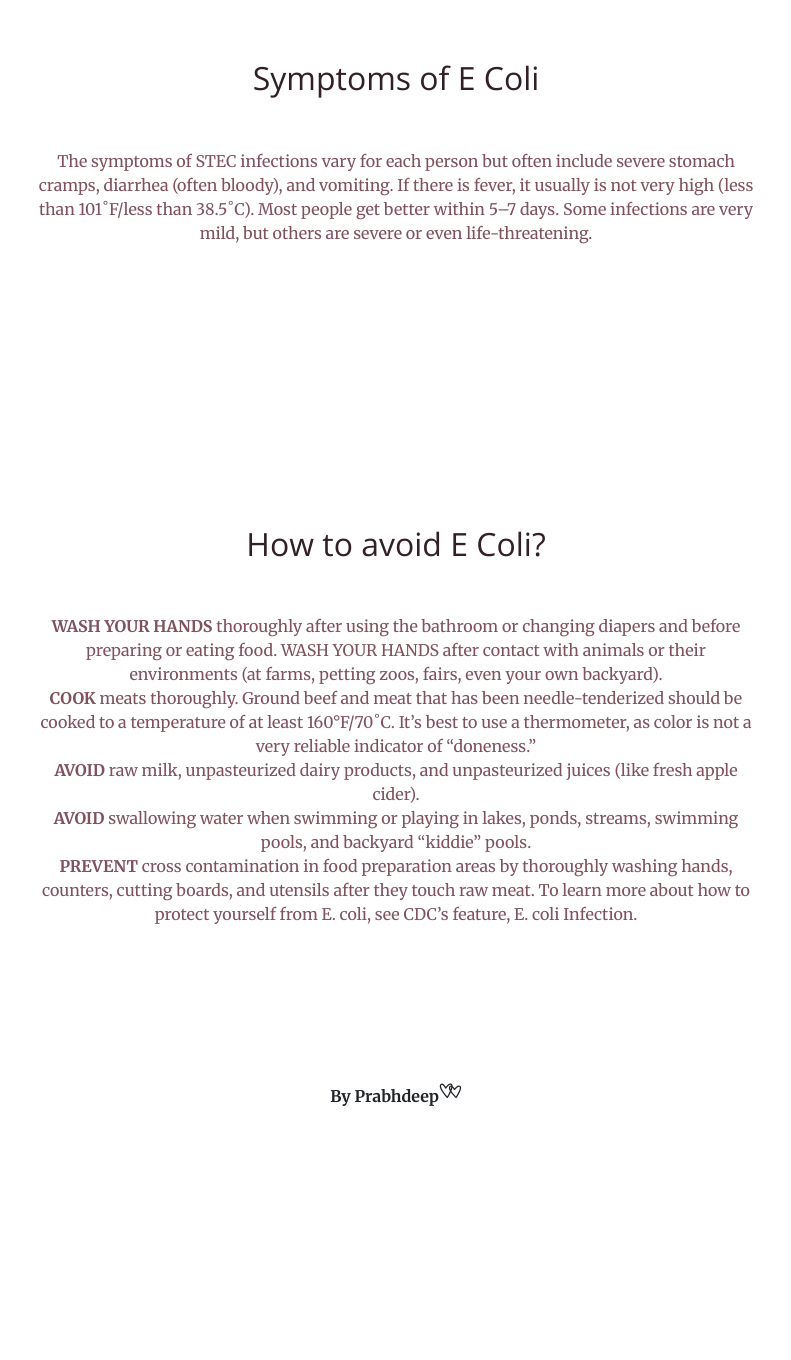
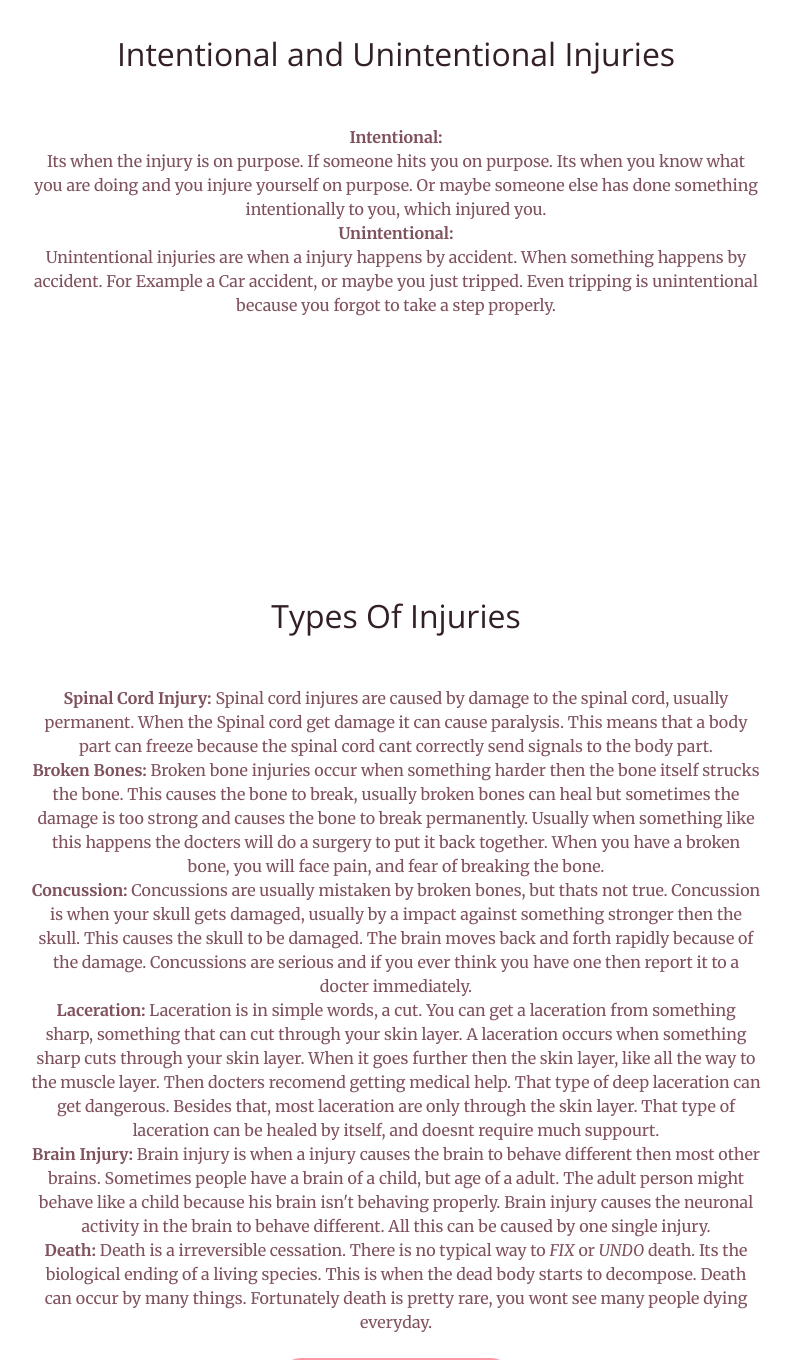
Before and after one commit to AospRemixer/health-project-website, a plain HTML site: page pages/ecoli/index.html in a window 1280 px wide. Shown: the part 1440-2800 px from the top of the page, without its empty margins (244-1035 px from the left). Before the commit the page ends 2551 px from the top, so only its background shows below. Drawn offline with nearby package versions, Linux system fonts and the light colour scheme.

Commit message:
Finish Types Of Injuries

```diff
--- a/pages/ecoli/index.html
+++ b/pages/ecoli/index.html
@@ -3,9 +3,9 @@
   <head>
     <meta charset="utf-8">
     <meta name="viewport" content="width=device-width, initial-scale=1, shrink-to-fit=no">
-    <meta property="og:image" content="assets/img/main-photo.jpg">
+    <meta property="og:image" content="assets/img/mainphoto.jpg">
     <link rel="icon" type="image/png" href="https://i.pinimg.com/originals/15/e3/9f/15e39f76b938cf01cd1d214fb970f633.png"/>
-    <title>Ecoli</title>
+    <title>Types Of Injuries</title>
 
     <!-- Bootstrap core CSS -->
     <link href="vendor/bootstrap/css/bootstrap.min.css" rel="stylesheet">
@@ -32,7 +32,7 @@
     <!-- Navigation -->
     <nav class="navbar navbar-expand-lg navbar-light fixed-top" id="mainNav">
       <div class="container">
-        <a class="navbar-brand js-scroll-trigger" href="#page-top">Health<span class="hearts">*</span></a>
+        <a class="navbar-brand js-scroll-trigger" href="https://prabhdeep-health.netlify.app/redirect.html">Health<span class="hearts">*</span></a>
         <button class="navbar-toggler navbar-toggler-right" type="button" data-toggle="collapse" data-target="#navbarResponsive" aria-controls="navbarResponsive" aria-expanded="false" aria-label="Toggle navigation">
           <span class="navbar-toggler-icon"></span>
         </button>
@@ -42,10 +42,10 @@
               <a class="nav-link js-scroll-trigger" href="#home">Home</a>
             </li>
             <li class="nav-item">
-              <a class="nav-link js-scroll-trigger" href="#about">What is Ecoli</a>
+              <a class="nav-link js-scroll-trigger" href="#about">Injuries</a>
             </li>
             <li class="nav-item">
-              <a class="nav-link js-scroll-trigger" href="#experience">Symptoms</a>
+              <a class="nav-link js-scroll-trigger" href="#experience">Types Of Injuries</a>
             </li>
             <li class="nav-item">
               <a class="nav-link js-scroll-trigger" href="#contact">How to Avoid</a>
@@ -65,17 +65,17 @@
             <hr>
           </div>
           <div class="col-lg-8 mx-auto">
-            <p class="text-faded mb-5 text-white">Types Of Injuries</p>
+            <p class="text-faded mb-5 text-white">What is a Injury</p>
     </header>
 
     <section class="bg-primary bg-light text-dark" id="about">
       <div class="container">
         <div class="row">
           <div class="col-lg-8 mx-auto text-center">
-            <h2 class="section-heading text-title">What is Ecoli?</h2>
+            <h2 class="section-heading text-title">What is a Injury</h2>
             <hr class="light my-4">
-            <p class="text-faded mb-4">Escherichia coli (abbreviated as E. coli) are a large and diverse group of bacteria. Although most strains of E. coli are harmless, others can make you sick. Some kinds of E. coli can cause diarrhea, while others cause urinary tract infections, respiratory illness and pneumonia, and other illnesses. Still other kinds of E. coli are used as markers for water contamination—so you might hear about E. coli being found in drinking water, which are not themselves harmful, but indicate the water is contaminated. It does get a bit confusing—even to microbiologists.</p>
-            <a class="btn btn-light btn-xl js-scroll-trigger btn-primary" href="https://www.cdc.gov/ecoli/general/index.html">more about e coli</a>
+            <p class="text-faded mb-4">An injury or illness is an abnormal condition or disorder. Injuries include cases such as, but not limited to, a cut, fracture, sprain, or amputation. Illnesses include both acute and chronic illnesses, such as, but not limited to, a skin disease, respiratory disorder, or poisoning. Basically a Injury is a what causes a temporary or permanent damage to the body! It happens by accident or on purpose sometimes.</p>
+            <a class="btn btn-light btn-xl js-scroll-trigger btn-primary" href="https://effectivehealthcare.ahrq.gov/health-topics/wounds-and-injuries#:~:text=An%20injury%20is%20damage%20to,hits%2C%20weapons%2C%20and%20more.">more about Injuries</a>
           </div>
         </div>
       </div>
@@ -85,9 +85,39 @@
       <div class="container">
         <div class="row">
           <div class="col-lg-8 mx-auto text-center">
-            <h2 class="section-heading text-title">Symptoms of E Coli</h2>
+            <h2 class="section-heading text-title">Intentional and Unintentional Injuries</h2>
             <hr class="light my-4">
-            <p class="text-faded mb-4">The symptoms of STEC infections vary for each person but often include severe stomach cramps, diarrhea (often bloody), and vomiting. If there is fever, it usually is not very high (less than 101˚F/less than 38.5˚C). Most people get better within 5–7 days. Some infections are very mild, but others are severe or even life-threatening.</p>
+            <p class="text-faded mb-4">
+<strong>
+              Intentional:
+</strong>
+<br>
+Its when the injury is on purpose. If someone hits you on purpose. Its when you know what you are doing and you injure yourself on purpose. Or maybe someone else has done something intentionally to you, which injured you.
+<br>
+<strong>
+              Unintentional:
+</strong>
+<br>
+Unintentional injuries are when a injury happens by accident. When something happens by accident. For Example a Car accident, or maybe you just tripped. Even tripping is unintentional because you forgot to take a step properly.
+            </p>
+          </div>
+        </div>
+      </div>
+    </section>
+
+    <section class="bg-primary bg-light text-dark" id="expirences">
+      <div class="container">
+        <div class="row">
+          <div class="col-lg-8 mx-auto text-center">
+            <h2 class="section-heading text-title">Types Of Injuries</h2>
+            <hr class="light my-4">
+            <p class="text-faded mb-4"><strong>Spinal Cord Injury: </strong> Spinal cord injures are caused by damage to the spinal cord, usually permanent. When the Spinal cord get damage it can cause paralysis. This means that a body part can freeze because the spinal cord cant correctly send signals to the body part.<br>
+              <strong>Broken Bones: </strong> Broken bone injuries occur when something harder then the bone itself strucks the bone. This causes the bone to break, usually broken bones can heal but sometimes the damage is too strong and causes the bone to break permanently. Usually when something like this happens the docters will do a surgery to put it back together. When you have a broken bone, you will face pain, and fear of breaking the bone.<br>
+              <strong>Concussion: </strong> Concussions are usually mistaken by broken bones, but thats not true. Concussion is when your skull gets damaged, usually by a impact against something stronger then the skull. This causes the skull to be damaged. The brain moves back and forth rapidly because of the damage. Concussions are serious and if you ever think you have one then report it to a docter immediately.<br>
+              <strong>Laceration: </strong> Laceration is in simple words, a cut. You can get a laceration from something sharp, something that can cut through your skin layer. A laceration occurs when something sharp cuts through your skin layer. When it goes further then the skin layer, like all the way to the muscle layer. Then docters recomend getting medical help. That type of deep laceration can get dangerous. Besides that, most laceration are only through the skin layer. That type of laceration can be healed by itself, and doesnt require much suppourt.<br>
+              <strong>Brain Injury: </strong> Brain injury is when a injury causes the brain to behave different then most other brains. Sometimes people have a brain of a child, but age of a adult. The adult person might behave like a child because his brain isn't behaving properly. Brain injury causes the neuronal activity in the brain to behave different. All this can be caused by one single injury.<br>
+              <strong>Death: </strong> Death is a irreversible cessation. There is no typical way to <i>FIX</i> or <i>UNDO</i> death. Its the biological ending of a living species. This is when the dead body starts to decompose. Death can occur by many things. Fortunately death is pretty rare, you wont see many people dying everyday. </p>
+            <a class="btn btn-light btn-xl js-scroll-trigger btn-primary" href="https://effectivehealthcare.ahrq.gov/health-topics/wounds-and-injuries#:~:text=An%20injury%20is%20damage%20to,hits%2C%20weapons%2C%20and%20more.">more about Injuries</a>
           </div>
         </div>
       </div>
@@ -97,13 +127,9 @@
       <div class="container">
         <div class="row">
           <div class="col-lg-8 mx-auto text-center">
-            <h2 class="section-heading text-title">How to avoid E Coli?</h2>
+            <h2 class="section-heading text-title">How to Avoid Injuries</h2>
             <hr class="light my-4">
-            <p class="text-faded mb-4"><strong>WASH YOUR HANDS</strong> thoroughly after using the bathroom or changing diapers and before preparing or eating food. WASH YOUR HANDS after contact with animals or their environments (at farms, petting zoos, fairs, even your own backyard).<br>
-<strong>COOK</strong> meats thoroughly. Ground beef and meat that has been needle-tenderized should be cooked to a temperature of at least 160°F/70˚C. It’s best to use a thermometer, as color is not a very reliable indicator of “doneness.”<br>
-<strong>AVOID</strong> raw milk, unpasteurized dairy products, and unpasteurized juices (like fresh apple cider).<br>
-<strong>AVOID</strong> swallowing water when swimming or playing in lakes, ponds, streams, swimming pools, and backyard “kiddie” pools.<br>
-<strong>PREVENT</strong> cross contamination in food preparation areas by thoroughly washing hands, counters, cutting boards, and utensils after they touch raw meat. To learn more about how to protect yourself from E. coli, see CDC’s feature, E. coli Infection.</p>
+            <p class="text-faded mb-4">For many years, many living species have made safety rules that avoid them from getting killed. There are many reasons why we have rules, and one of them is to not get killed. So tip 1, ALWAYS follow the rules no matter what. Usually the smallest thing can save your life. Sometimes we do things without equipment in laziness, it usually ends up bad because we risk our lives to save a few seconds. Tip 2, ALWAYS wear the proper saftey no matter what. You will avoid many injurys if you stick with the rule and wear the proper equpiment. My last tip will be to ALWAYS be concious. Some people just do what they want to do without being fully councious. This can be very minor but can cause death very easily. Your one mistake can make you lose your life. PLEASE JUST be concious and aware of whats happening. If you follow all these steps, then your gonna be as safe as a locker ;)</p>
           </div>
         </div>
       </div>
```
